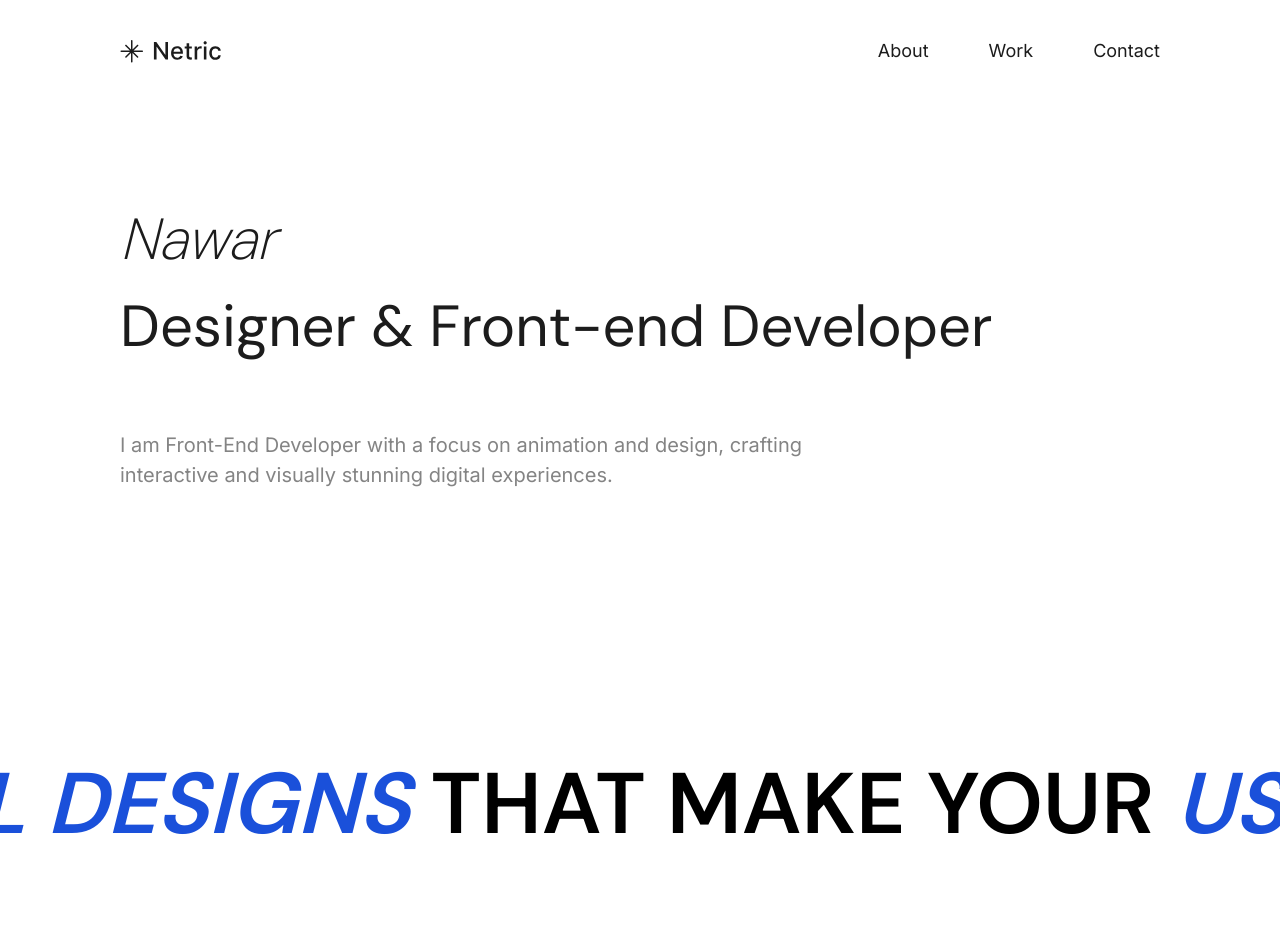
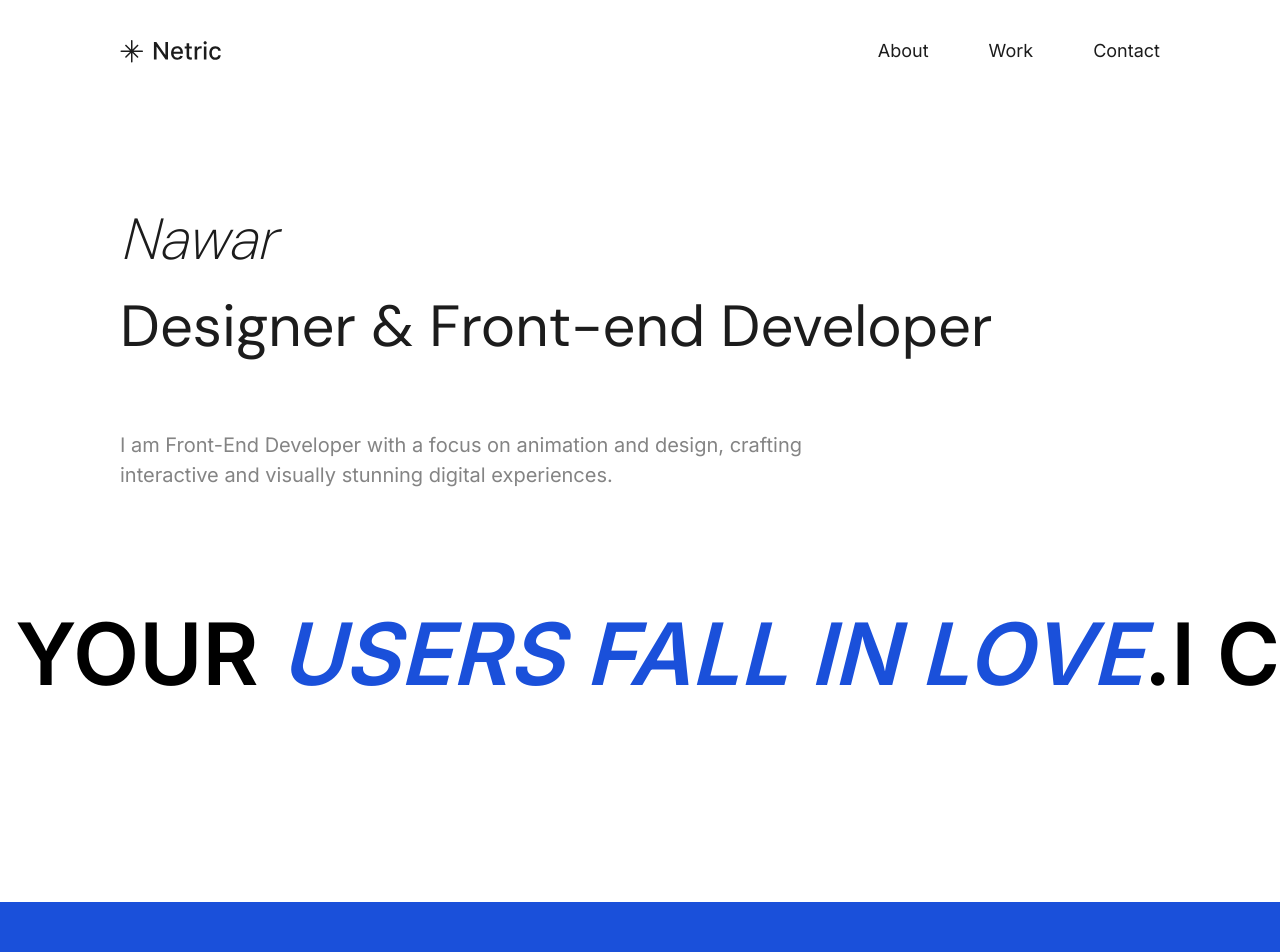
Before and after one commit to Netricc/nawar-portfolio, a Next.js app: page / in a window 1280 px wide. Shown: the top 952 px of the page. Built offline with nearby package versions, Linux system fonts and the light colour scheme.

Commit message:
fixing loop text animation

```diff
--- a/components/main/Footer.tsx
+++ b/components/main/Footer.tsx
@@ -28,15 +28,19 @@ const Footer = () => {
           </div>
         </div>
 
-        <div className="loop relative w-full mt-[100px] max-lg:mt-[100px] max-sm:mt-[80px]">
-          <h2
-            className={`absolute
-              font-dm-sans text-left left-[100%]
-           text-[86px] font-semibold max-sm:text-[65px]`}
-          >
-            LET&apos;S BRING YOUR IDEAS{" "}
-            <span className="text-primary italic">TO LIFE</span> !
-          </h2>
+        <div className="loop-container overflow-hidden whitespace-nowrap mt-[100px] max-lg:mt-[100px] max-sm:mt-[80px]">
+          <div className="loop-content inline-block animate-marquee  mr-[x]">
+            <h2 className="text-[86px] font-semibold max-sm:text-[65px]">
+              LET&apos;S BRING YOUR IDEAS{" "}
+              <span className="text-primary italic">TO LIFE</span> !
+            </h2>
+          </div>
+          <div className="loop-content inline-block animate-marquee">
+            <h2 className="text-[86px] font-semibold max-sm:text-[65px]">
+              LET&apos;S BRING YOUR IDEAS{" "}
+              <span className="text-primary italic">TO LIFE</span> !
+            </h2>
+          </div>
         </div>
 
         <div className="w-full max-md:flex-col max-md:gap-[60px] py-[40px] container-max flex justify-between items-center">
--- a/components/root/Hero.tsx
+++ b/components/root/Hero.tsx
@@ -14,17 +14,23 @@ const Hero = () => {
         </p>
       </div>
 
-      <div className="loop relative w-full mt-[250px] max-lg:mt-[80px] max-sm:mt-[70px]">
-        <h2
-          className={`absolute
-              font-dm-sans text-left left-[100%]
-           text-[86px] font-semibold max-sm:text-[65px]`}
-        >
-          I CREATE{" "}
-          <span className="text-primary italic">BEAUTIFUL DESIGNS</span> THAT
-          MAKE YOUR{" "}
-          <span className="text-primary italic">USERS FALL IN LOVE</span>.
-        </h2>
+      <div className="loop-container overflow-hidden whitespace-nowrap mt-[100px] max-lg:mt-[100px] max-sm:mt-[80px]">
+        <div className="loop-content inline-block animate-marquee  mr-[x]">
+          <h2 className="text-[86px] font-semibold max-sm:text-[65px]">
+            I CREATE{" "}
+            <span className="text-primary italic">BEAUTIFUL DESIGNS</span> THAT
+            MAKE YOUR{" "}
+            <span className="text-primary italic">USERS FALL IN LOVE</span>.
+          </h2>
+        </div>
+        <div className="loop-content inline-block animate-marquee">
+          <h2 className="text-[86px] font-semibold max-sm:text-[65px]">
+            I CREATE{" "}
+            <span className="text-primary italic">BEAUTIFUL DESIGNS</span> THAT
+            MAKE YOUR{" "}
+            <span className="text-primary italic">USERS FALL IN LOVE</span>.
+          </h2>
+        </div>
       </div>
     </section>
   );
--- a/components/root/work.tsx
+++ b/components/root/work.tsx
@@ -9,11 +9,12 @@ const work = () => {
       </h2>
 
       <div className="flex mt-[56px] flex-col gap-[68px]">
-        {works.slice(0, 4).map((work, workIdx) => {
+        {works.slice(0, 3).map((work, workIdx) => {
           return <WorkCard key={workIdx} work={work} />;
         })}
       </div>
 
+      {works.length > 3 && (
         <div className="w-full flex justify-center">
           <button className="bg-third border-2 border-secondary mt-[66px] py-[15px] px-[30px] text-lg font-medium font-inter text-secondary rounded-full hover:bg-secondary hover:text-third duration-200">
             <Link href={"/work"}>
@@ -21,6 +22,7 @@ const work = () => {
             </Link>
           </button>
         </div>
+      )}
     </section>
   );
 };
--- a/tailwind.config.ts
+++ b/tailwind.config.ts
@@ -14,6 +14,15 @@ export default {
         third: "var(--third-color)",
         gray: "var(--gray-color)",
       },
+      keyframes: {
+        marquee: {
+          "0%": { transform: "translateX(0%)" },
+          "100%": { transform: "translateX(-100%)" },
+        },
+      },
+      animation: {
+        marquee: "marquee 10s linear infinite",
+      },
     },
   },
   plugins: [],
```
Lines whose indentation alone changed are shown as unchanged.
